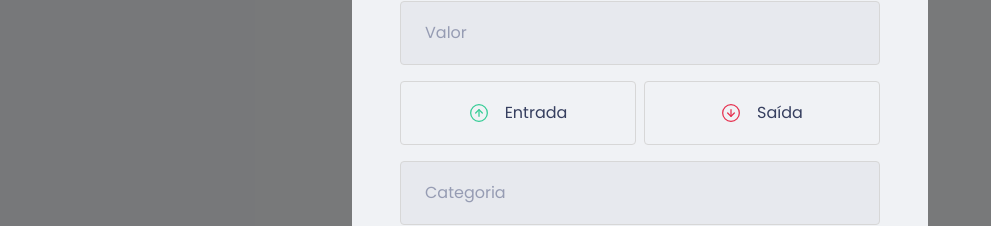
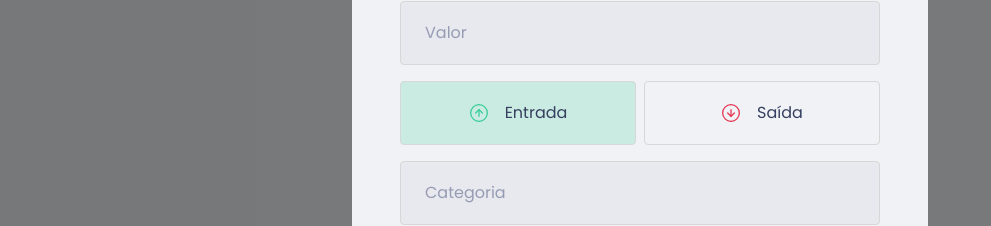
Before and after one commit to henriquesbarros/dtmoney, a React (Create React App) app: page / in a window 1280 px wide. Both pictures are taken after a click on the button "Nova transação". Shown: the part 317-543 px from the top of the page, without its empty margins (0-991 px from the left). Built offline with nearby package versions, Linux system fonts and the light colour scheme; what miragejs would draw is missing.

Commit message:
transaction buttons styles creation

```diff
--- a/src/components/NewTransactionModal/index.tsx
+++ b/src/components/NewTransactionModal/index.tsx
@@ -1,10 +1,11 @@
+import { useState } from "react";
 import Modal from "react-modal";
 
 import incomeImg from "../../assets/income.svg";
 import outcomeImg from "../../assets/outcome.svg";
 import closeImg from "../../assets/close.svg"
 
-import { Container, TransactionTypeContainer } from "./styles";
+import { Container, TransactionTypeContainer, RadioBox } from "./styles";
 
 interface NewTransactionModalProps {
     isOpen: boolean;
@@ -12,6 +13,8 @@
 }
 
 export function NewTransactionModal({ isOpen, onRequestClose }: NewTransactionModalProps) {
+    const [type, setType] = useState('deposit');
+
     return (
         <Modal
             isOpen={isOpen}
@@ -43,19 +46,25 @@
 
             <TransactionTypeContainer>
 
-                <button
+                <RadioBox
                     type="button"
+                    onClick={() => { setType('deposit'); }}
+                    isActive={type === 'deposit'}
+                    activeColor="green"
                 >
                     <img src={incomeImg} alt="Entrada" />
                     <span>Entrada</span>
-                </button>
+                </RadioBox>
 
-                <button
+                <RadioBox
                     type="button"
+                    onClick={() => { setType('withdraw'); }}
+                    isActive={type === 'withdraw'}
+                    activeColor="red"
                 >
                     <img src={outcomeImg} alt="Saída" />
                     <span>Saída</span>
-                </button>
+                </RadioBox>
 
             </TransactionTypeContainer>
 
--- a/src/components/NewTransactionModal/styles.ts
+++ b/src/components/NewTransactionModal/styles.ts
@@ -1,5 +1,5 @@
 import styled from "styled-components";
-import { darken } from "polished";
+import { darken, transparentize } from "polished";
 
 export const Container = styled.form`
     h2 {
@@ -54,13 +54,27 @@
     display: grid;
     grid-template-columns: 1fr 1fr;
     gap: 0.5rem;
+`;
 
-    button {
+interface RadioBoxProps {
+    isActive: boolean;
+    activeColor: 'green' | 'red';
+}
+
+const colors = {
+    green: '#33CC95',
+    red: '#E52E4D'
+}
+
+export const RadioBox = styled.button<RadioBoxProps>`
     height: 4rem;
     border: 1px solid #d7d7d7;
     border-radius: 0.25rem;
 
-        background: transparent;
+    background: ${(props) => props.isActive
+        ? transparentize(0.8, colors[props.activeColor])
+        : 'transparent'
+    };
 
     display: flex;
     align-items: center;
@@ -83,5 +97,4 @@
         font-size: 1rem;
         color: var(--text-title);
     }
-    }
 `;
```
Lines whose indentation alone changed are shown as unchanged.
